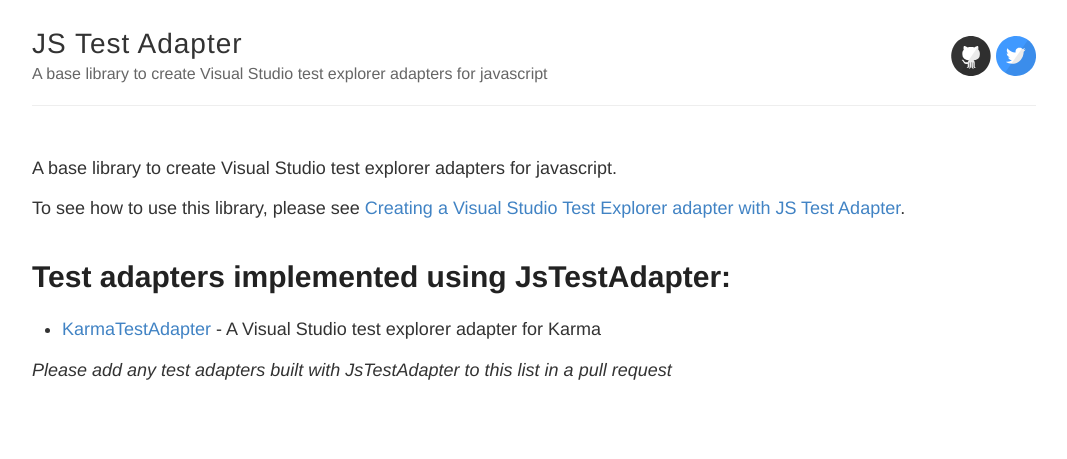
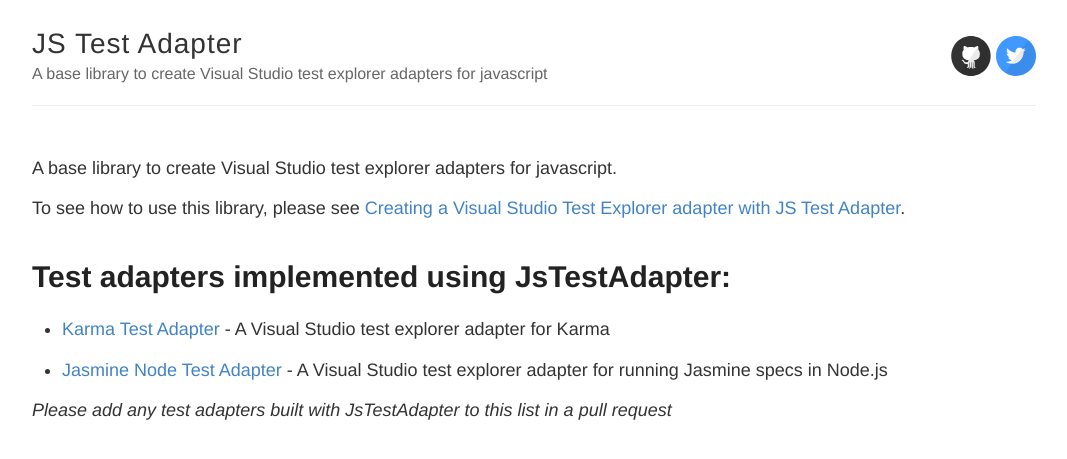
Before and after one commit to MortenHoustonLudvigsen/JsTestAdapter, a Jekyll site: the page built from index.md, in a window 1280 px wide. Shown: the top 459 px of the page, without its empty margins (106-1173 px from the left). Built offline with Jekyll 4.4.1, drawn with Linux system fonts in a browser that asks for light colours; Markdown is read by kramdown in place of the engine named in the settings.

Commit message:
Update site

```diff
--- a/index.md
+++ b/index.md
@@ -9,6 +9,8 @@
 
 # Test adapters implemented using JsTestAdapter:
 
-* [KarmaTestAdapter](https://github.com/MortenHoustonLudvigsen/KarmaTestAdapter) - A Visual Studio test explorer adapter for Karma
+* [Karma Test Adapter](https://github.com/MortenHoustonLudvigsen/KarmaTestAdapter) - A Visual Studio test explorer adapter for Karma
+
+* [Jasmine Node Test Adapter](https://github.com/MortenHoustonLudvigsen/JasmineNodeTestAdapter) - A Visual Studio test explorer adapter for running Jasmine specs in Node.js
 
 *Please add any test adapters built with JsTestAdapter to this list in a pull request*
```
Also changed, not shown: CreatingATestAdapter/CreatingATestAdapter.md (+0 -2 lines).
